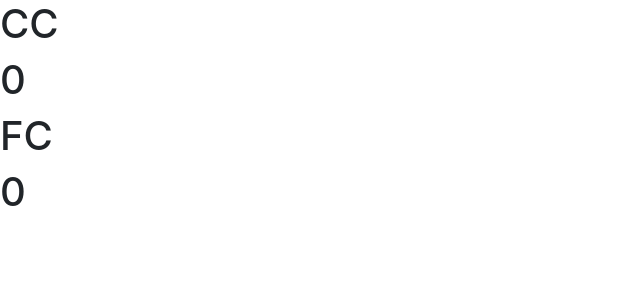
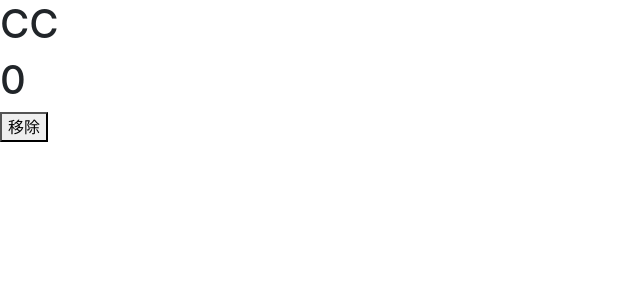
Before and after one commit to terry19970422/React, a React (Create React App) app: page / in a window 1280 px wide. Shown: the top 300 px of the page, without its empty margins (0-640 px from the left). Built offline with nearby package versions, Linux system fonts and the light colour scheme.

Commit message:
生命週期willunmount類別元件

```diff
--- a/src/App.js
+++ b/src/App.js
@@ -1,11 +1,10 @@
-import CC from './ex-0718-1/CC'
-import FC from './ex-0718-1/FC'
+import Parent from './ex-0718-1/Parent'
 
 function App() {
   return (
     <>
-      <CC />
-      <FC />
+      <Parent />
+      {/* <FC /> */}
     </>
   )
 }
--- a/src/ex-0718-1/CC.js
+++ b/src/ex-0718-1/CC.js
@@ -3,16 +3,25 @@ import { Component } from 'react'
 class CC extends Component {
   constructor() {
     super()
-    this.state = { total: 0 }
-    console.log('constructor')
+    this.state = { total: 0, isTen: false }
+    console.log('CC - constructor')
   }
 
   componentDidMount() {
-    console.log('componentDidMount')
+    console.log('CC - componentDidMount')
+    // get date from server A
+  }
+
+  componentDidUpdate() {
+    console.log('CC - componentDidUpdate', 'total =', this.state.total)
+  }
+
+  componentWillUnmount(){
+    console.log('CC - componentWillUnmount')
   }
 
   render() {
-    console.log('render')
+    console.log('CC - render')
     return (
       <>
         <h1>CC</h1>
--- a/src/ex-0718-1/FC.js
+++ b/src/ex-0718-1/FC.js
@@ -1,17 +1,29 @@
 import { useState, useEffect } from 'react'
 
-const initState = () => {
-  console.log('FC - 模擬 constructor')
-  return 0
-}
+// const initState = () => {
+//   console.log('FC - 模擬 constructor')
+//   return 0
+// }
 
 function FC(props) {
-  const [total, setTotal] = useState(initState())
+  const [total, setTotal] = useState(0)
 
+  //模擬componentDidMount
   useEffect(() => {
-    //模擬didmount
-    console.log('FC - 模擬 componentDidMount')
+    console.log('FC - 模擬componentDidMount')
   }, [])
+
+  //模擬didMount+didUpdate
+  useEffect(() => {
+    console.log('FC - 模擬didMount+didUpdate', 'total =', total)
+  }, [total]) // 相依陣列裡填入會觸發updating階段的state或props
+
+  //只模擬didUpdate，略過初始值
+  useEffect(() => {
+    if (total !== 0) {
+      console.log('FC - 只模擬didUpdate', 'total =', total)
+    }
+  }, [total]) // 相依陣列裡填入會觸發updating階段的state或props
 
   return (
     <>
--- /dev/null
+++ b/src/ex-0718-1/Parent.js
@@ -0,0 +1,22 @@
+import CC from './CC'
+import FC from './FC'
+
+import { useState } from 'react'
+
+function Parent() {
+  const [isShow, setShow] = useState(true)
+  return (
+    <>
+      {isShow && <CC />}
+      <button
+        onClick={() => {
+          setShow(!isShow)
+        }}
+      >
+        {isShow ? '移除' : '呈現'}
+      </button>
+    </>
+  )
+}
+
+export default Parent
```
